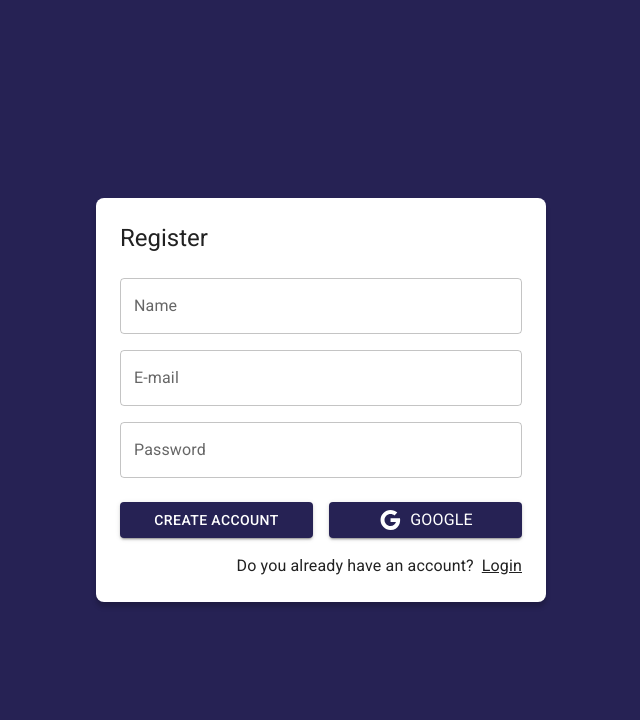
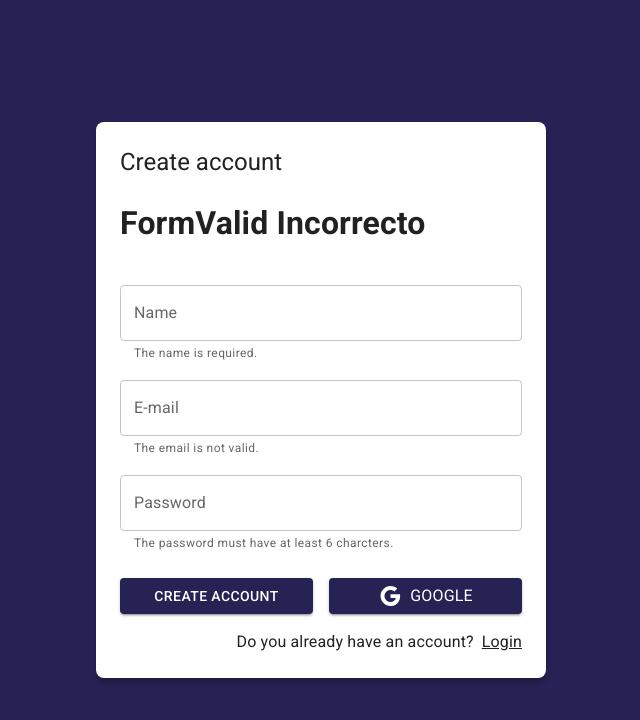
Before and after one commit to IMAP98/journal-app, a React (Vite) app: page /auth/register in a window 1280 px wide. Shown: the top 720 px of the page, without its empty margins (319-959 px from the left). Built offline with nearby package versions, Linux system fonts and the light colour scheme.

Commit message:
login & logout pt

```diff
--- a/src/auth/pages/RegisterPage.jsx
+++ b/src/auth/pages/RegisterPage.jsx
@@ -1,14 +1,57 @@
+import { AuthLayout } from "../layout/AuthLayout";
+import { Button, Grid, Link, TextField, Typography } from "@mui/material";
+import { Google } from "@mui/icons-material";
 import { Link as RouterLink } from "react-router-dom";
-import { Google } from "@mui/icons-material";
-import { Button, Grid, Link, TextField, Typography } from "@mui/material";
-import { AuthLayout } from "../layout/AuthLayout";
+import { useForm } from "../../hooks";
+import { useState } from "react";
 
 
+const formData = {
+    email: '',
+    password: '',
+    displayName: ''
+}
+
+const formValidations = {
+    email: [(value) => value.includes('@'), 'The email is not valid.'],
+    password: [(value) => value.length >= 6, 'The password must have at least 6 charcters.'],
+    displayName: [(value) => value.length >= 1, 'The name is required.'],
+}
+
 export const RegisterPage = () => {
+
+    const [formSubmited, setFormSubmited] = useState(false);
+
+    const {
+        formState,
+        displayName,
+        email,
+        password,
+        onInputChange,
+
+        isFormValid,
+        displayNameValid,
+        emailValid,
+        passwordValid,
+    } = useForm( formData, formValidations );
+
+    console.log(displayNameValid);
+
+    const onSubmit = (event) =>{
+
+        event.preventDefault();
+
+        setFormSubmited(true);
+        console.log(formState);
+
+        if(!isFormValid) return;
+
+    }
+
     return (
-
-            <AuthLayout title="Register">
-                <form>
+            <AuthLayout title="Create account">
+                <h1>FormValid { isFormValid ? 'Valid' : 'Incorrecto' }</h1>
+                <form onSubmit={ onSubmit }>
                     <Grid container>
                         <Grid item xs={ 12 } sx={{ mt: 2 }}>
                             <TextField
@@ -16,6 +59,11 @@
                                 type="text"
                                 placeholder="Name"
                                 fullWidth
+                                name="displayName"
+                                value= { displayName }
+                                onChange={ onInputChange }
+                                error={ !!displayNameValid && formSubmited }
+                                helperText={ displayNameValid }
                             />
                         </Grid>
                         <Grid item xs={ 12 } sx={{ mt: 2 }}>
@@ -24,6 +72,11 @@
                                 type="email"
                                 placeholder="email@email.com"
                                 fullWidth
+                                name="email"
+                                value= { email }
+                                onChange={ onInputChange }
+                                error={ !!emailValid && formSubmited }
+                                helperText={ emailValid }
                             />
                         </Grid>
                         <Grid item xs={ 12 } sx={{ mt: 2 }}>
@@ -32,11 +85,16 @@
                                 type="password"
                                 placeholder="Password"
                                 fullWidth
+                                name="password"
+                                value= { password }
+                                onChange={ onInputChange }
+                                error={ !!passwordValid && formSubmited }
+                                helperText={ passwordValid }
                             />
                         </Grid>
                         <Grid container spacing={ 2 } sx={{ mb: 2, mt: 1 }}>
                             <Grid item xs={ 12 } sm={ 6 }>
-                                <Button variant="contained" fullWidth>Create account</Button>
+                                <Button type="submit" variant="contained" fullWidth>Create account</Button>
                             </Grid>
                             <Grid item xs={ 12 } sm={ 6 }>
                                 <Button variant="contained" fullWidth>
--- a/src/hooks/useForm.js
+++ b/src/hooks/useForm.js
@@ -1,9 +1,24 @@
-import { useState } from "react";
+import { useEffect, useMemo, useState } from "react";
 
 
-export const useForm = (initialForm = {}) => {
+export const useForm = (initialForm = {}, formValidations = {}) => {
 
     const [formState, setFormState] = useState(initialForm);
+    const [formValidation, setFormValidation] = useState({});
+
+    useEffect(() => {
+        createValidators();
+    }, [formState]);
+
+    const isFormValid = useMemo(() => {
+
+        for (const formValue of Object.keys(formValidation)) {
+            if (formValidation[formValue] !== null) return false;
+        }
+
+        return true;
+
+    }, [formValidation])
 
     const onInputChange = ({ target }) => {
 
@@ -17,8 +32,22 @@
     }
 
     const onResetForm = () => {
+        setFormState(initialForm);
+    }
 
-        setFormState(initialForm);
+    const createValidators = () => {
+
+        const formCheckedValues = {};
+
+        for (const formField of Object.keys(formValidations)) {
+
+            const [fn, errorMessage] = formValidations[formField];
+
+            formCheckedValues[`${formField}Valid`] = fn(formState[formField]) ? null : errorMessage;
+
+        }
+
+        setFormValidation(formCheckedValues);
 
     }
 
@@ -28,6 +57,9 @@
         formState,
         onInputChange,
         onResetForm,
+
+        ...formValidation,
+        isFormValid,
     }
 
 }
```
